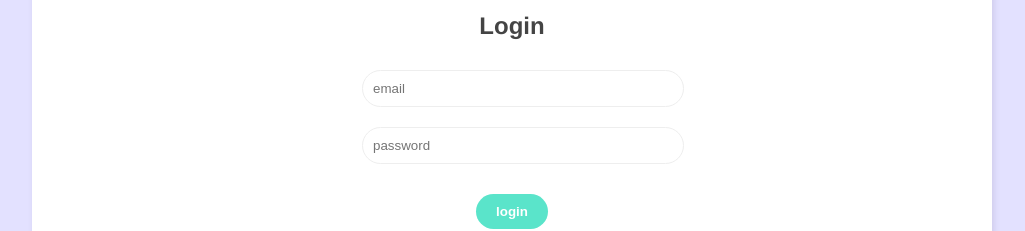
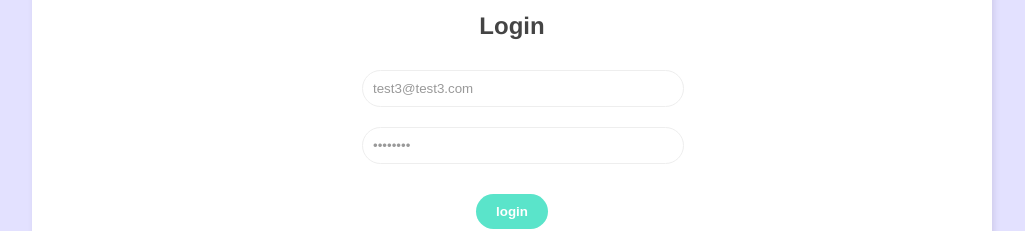
Before and after one commit to Antony-jacques/vue-live-chat, a Vue app: page / in a window 1280 px wide. Shown: the part 142-373 px from the top of the page, without its empty margins (128-1153 px from the left). Built offline with nearby package versions, Linux system fonts and the light colour scheme; no server answers.

Commit message:
login workarround

```diff
--- a/src/components/LoginForm.vue
+++ b/src/components/LoginForm.vue
@@ -12,8 +12,10 @@ import { ref } from "vue";
 import useLogin from '../composables/useLogin'
 export default {
   setup(props, context) {
-    const email = ref("");
-    const password = ref("");
+    // const email = ref("");
+    // const password = ref("");
+    const email = ref("test3@test3.com");
+    const password = ref("test1234");
 
     const { error, login} = useLogin()
 
```
